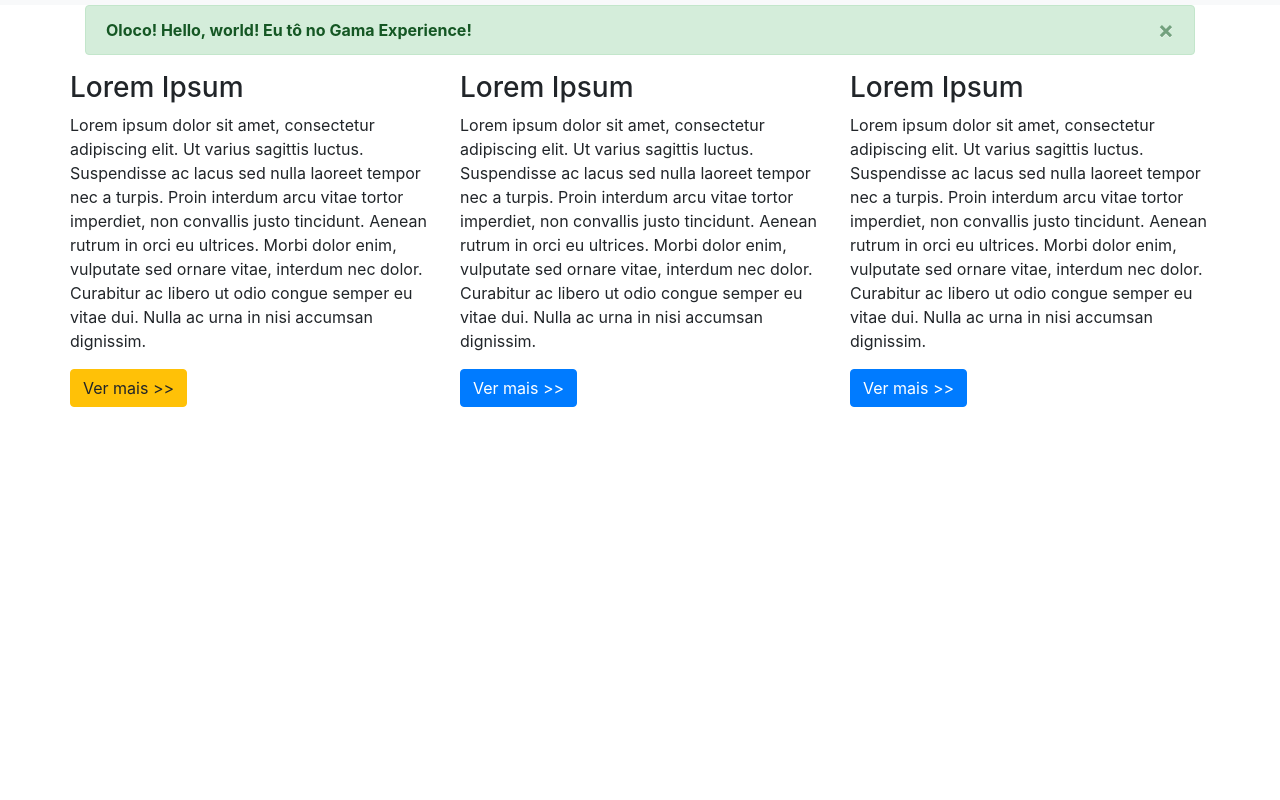
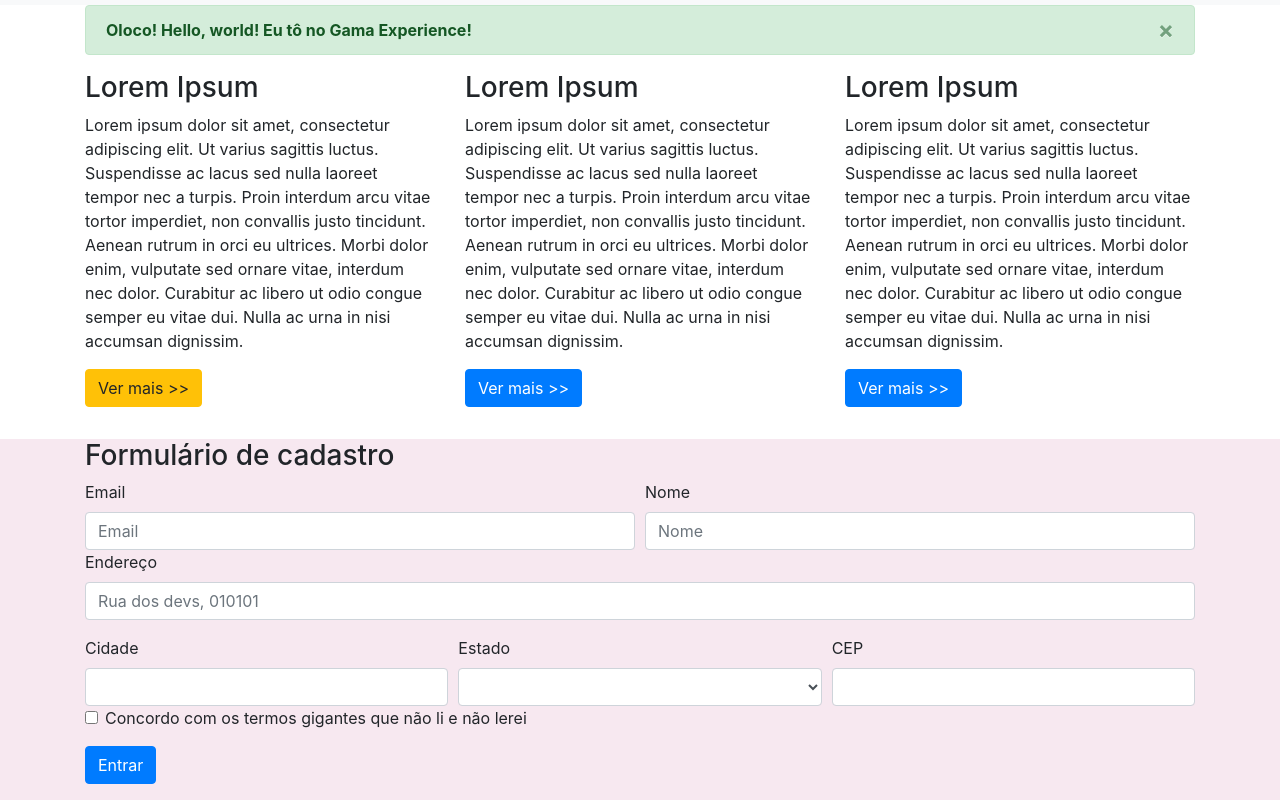
Before and after one commit to LeonardoSSev/gamaxp-week2-desafio, a plain HTML site: page index.html in a window 1280 px wide. Shown: the part 51-851 px from the top of the page. Before the commit the page ends 800 px from the top, so only its background shows below. Drawn offline with nearby package versions, Linux system fonts and the light colour scheme.

Commit message:
Adds form

```diff
--- a/index.html
+++ b/index.html
@@ -33,15 +33,11 @@
 
     <main>
       <div class="container">
-
-        <div class="row">
-          <div class="col-md-12">
         <div class="alert alert-success alert-dismissible fade show" role="alert">
           <strong>Oloco! Hello, world! Eu tô no Gama Experience!</strong>
           <button type="button" class="close" data-dismiss="alert" aria-label="Close">
             <span aria-hidden="true">&times;</span>
           </button>
-            </div>
         </div>
 
         <div class="row">
@@ -67,13 +63,76 @@
             <button type="button" class="btn btn-primary">Ver mais >></button>
           </div>
         </div>
+
+      </main>
+
+
+        <div style="margin-top: 2em; background-color: #f7e8f0;">
+          <div class="container">
+            <h3>Formulário de cadastro</h3>
+
+            <div class="form-row">
+              <div class="col">
+                <label for="email">Email</label>
+                <input type="email" class="form-control" placeholder="Email" name="email">
               </div>
-    </main>
+              <div class="col">
+                <label for="name">Nome</label>
+                <input type="text" class="form-control" placeholder="Nome" name="name">
+              </div>
+            </div>
+
+            <div class="form-group">
+              <label for="endereco">Endereço</label>
+              <input type="text" class="form-control" placeholder="Rua dos devs, 010101" name="endereco">
+            </div>
+
+
+            <div class="form-row">
+              <div class="col">
+                <label for="cidade">Cidade</label>
+                <input type="text" class="form-control" name="cidade">
+              </div>
+
+              <div class="col">
+                <label for="estado">Estado</label>
+                <select class="form-control" name="estado" placeholder="Escolher...">
+                  <option></option>
+                  <option>SP</option>
+                </select>
+              </div>
+
+              <div class="col">
+                <label for="cep">CEP</label>
+                <input type="text" class="form-control" name="cep">
+              </div>
+
+            </div>
+
+            <div class="form-check">
+              <input class="form-check-input" type="checkbox" value="" id="termos">
+              <label class="form-check-label" for="termos">
+                Concordo com os termos gigantes que não li e não lerei
+              </label>
+            </div>
+
+            <button class="btn btn-primary my-3">
+              Entrar
+            </button>
+
+          </div>
+
+        </div>
+
+
+
+
+
 
     <footer></footer>
 
-    <script src="https://code.jquery.com/jquery-3.4.1.slim.min.js" integrity="sha384-J6qa4849blE2+poT4WnyKhv5vZF5SrPo0iEjwBvKU7imGFAV0wwj1yYfoRSJoZ+n" crossorigin="anonymous"></script>
-    <script src="https://cdn.jsdelivr.net/npm/popper.js@1.16.0/dist/umd/popper.min.js" integrity="sha384-Q6E9RHvbIyZFJoft+2mJbHaEWldlvI9IOYy5n3zV9zzTtmI3UksdQRVvoxMfooAo" crossorigin="anonymous"></script>
-    <script src="https://stackpath.bootstrapcdn.com/bootstrap/4.4.1/js/bootstrap.min.js" integrity="sha384-wfSDF2E50Y2D1uUdj0O3uMBJnjuUD4Ih7YwaYd1iqfktj0Uod8GCExl3Og8ifwB6" crossorigin="anonymous"></script>
+    <script src="https://code.jquery.com/jquery-3.4.1.slim.min.js" integrity="sha384-J6qa4849blE3+
+    poT4WnyKhv5vZF5SrPo0iEjwBvKU7imGFAV0wwj1yYfoRSJoZ+n" crossorigin="anonymous"></script>
+    <script src="https://cdn.jsdelivr.net/npm/popper.js@1.16.0/dist/umd/popper.min.js" integrity="sha384-Q6E9RHvbIyZFJoft+2mJbHaEWldlvI9IOYy5n3zV9zzTtmI3UksdQRVvoxMfooAo" crossorigin="anonymous"></script><script src="https://stackpath.bootstrapcdn.com/bootstrap/4.4.1/js/bootstrap.min.js" integrity="sha384-wfSDF2E50Y2D1uUdj0O3uMBJnjuUD4Ih7YwaYd1iqfktj0Uod8GCExl3Og8ifwB6" crossorigin="anonymous"></script>
   </body>
 </html>
```
Lines whose indentation alone changed are shown as unchanged.
